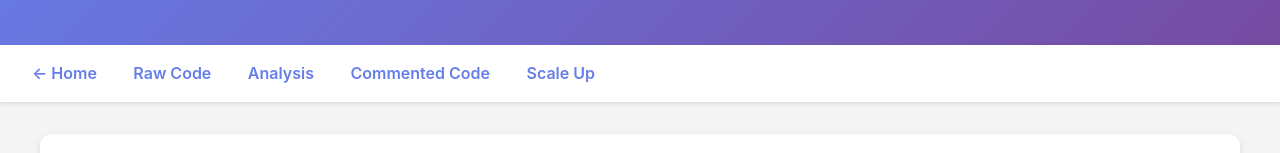
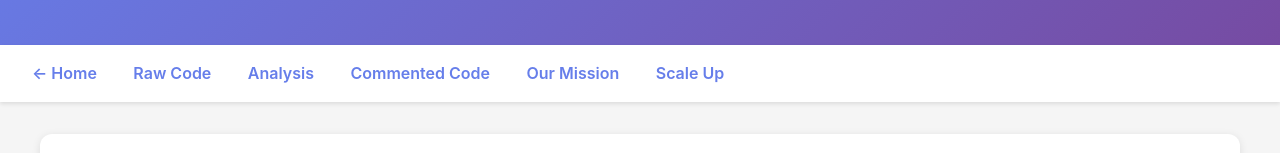
Before and after one commit to TechDebt-Observatory/tech-debt-showcase, a plain HTML site: page raw-code.html in a window 1280 px wide. Shown: the part 155-308 px from the top of the page. Drawn offline with Linux system fonts and the light colour scheme.

Commit message:
Update raw-code.html

```diff
--- a/raw-code.html
+++ b/raw-code.html
@@ -138,6 +138,7 @@
         <a href="raw-code.html">Raw Code</a>
         <a href="analysis.html">Analysis</a>
         <a href="commented.html">Commented Code</a>
+        <a href="goals.html">Our Mission</a>
         <a href="scale.html">Scale Up</a>
     </div>
 
```
